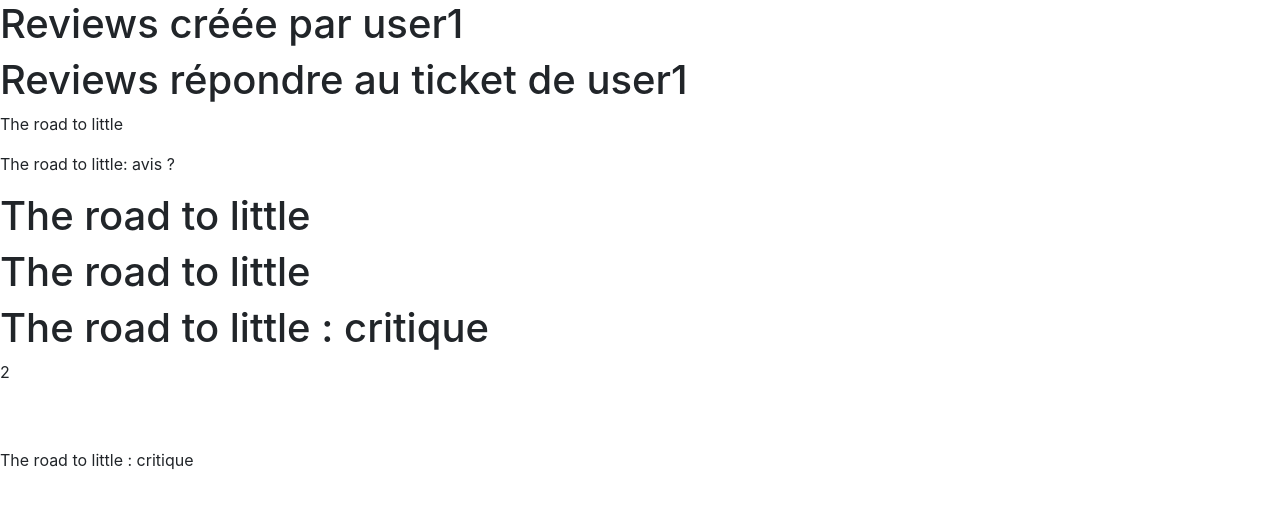
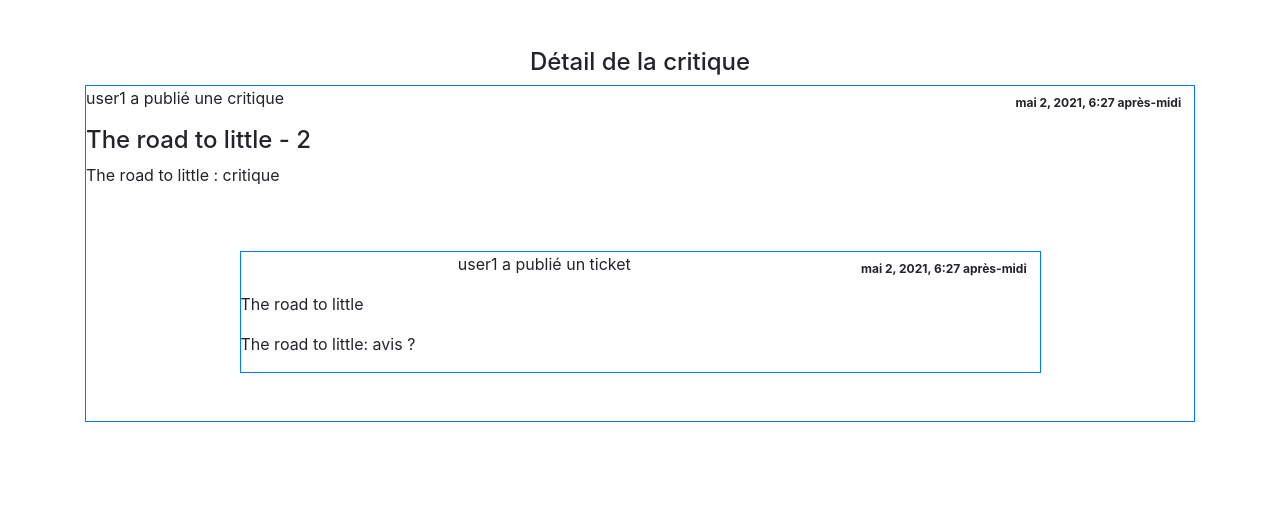
Before and after one commit to ThiHieuLUU/OCProject9, a Django app: page /reviews/12/ in a window 1280 px wide. Shown: the part 82-591 px from the top of the page. Run offline with Django 3.2, Linux system fonts and the light colour scheme; data comes from the database, SQL or seed files in the repository; both versions use the stored data as it was after the commit; some libraries are stand-ins or nearby versions.

Commit message:
Make review's delete, modify

```diff
--- a/book_review/reviews/templates/reviews/home.html
+++ b/book_review/reviews/templates/reviews/home.html
@@ -7,7 +7,6 @@
         <a class="btn btn-primary" href="{% url 'reviews:review-create' %}">Créer une critique</a>
     </div>
     <div class="container py-5">
-
         {% for post in posts %}
 			{% if post.content_type == 'TICKET' %}
 			{% include 'reviews/includes/ticket_snippet.html' %}
@@ -16,7 +15,6 @@
 			{% endif %}
         </br>
         </br>
-
         {% endfor %}
     </div>
 </div>
--- a/book_review/reviews/templates/reviews/review_delete.html
+++ b/book_review/reviews/templates/reviews/review_delete.html
@@ -1,7 +1,7 @@
 {% extends 'reviews/header.html' %}
 {% block content %}
     <form action='.' method='POST'>{% csrf_token %}
-        <h1>Do you want to delete the post "{{ object.title }}"?</h1>
-        <p><input type='submit' value='Yes' />  <a href='../'>Cancel</a></p>
+        <h1>Vous voulez supprimer la critique "{{ object.headline }}"?</h1>
+        <p><input type='submit' value='Oui' />  <a href='../'>Annuler</a></p>
     </form>
 {% endblock %}
--- a/book_review/reviews/templates/reviews/review_detail.html
+++ b/book_review/reviews/templates/reviews/review_detail.html
@@ -1,18 +1,26 @@
 {% extends 'reviews/header.html' %}
 {% block content %}
-    <h1> Reviews créée par {{ object.user }}</h1>
-    <h1> Reviews répondre au ticket de {{ object.ticket.user }}</h1>
-    {% with post=object.ticket %}
-        {% include 'reviews/includes/ticket_info_snippet.html' %}
-    {% endwith %}
-    {{ form.media }}
-    <h1>{{ object.ticket.title }}</h1>
-    <h1>{{ object.headline }}</h1>
-    <h1>{{ object.body }}</h1>
-    <p>{{ object.rating}}</p>
-    <img src="{{object.image.url}}">
-    <br/>
-    <br/>
-    {{object.body|safe}}
-<!--    <button>Créer une critique </button>-->
+
+{% with post=object %}
+<div class="container py-5">
+    <h4 class="text-center">Détail de la critique</h4>
+
+    <div class="border border-primary">
+        <p>{{post.user}} a publié une critique <span
+                class="badge badge-default float-right m-2">{{post.time_created}}</span></p>
+        {% include 'reviews/includes/review_info_snippet.html' %}
+
+        {% with post=object.ticket %}
+        <div class="container py-5 w-75" ALIGN='center'>
+            <div class="border border-primary">
+                <p>{{post.user}} a publié un ticket <span class="badge badge-default float-right m-2">{{post.time_created}}</span>
+                </p>
+                {% include 'reviews/includes/ticket_info_snippet.html' %}
+            </div>
+        </div>
+        {% endwith %}
+    </div>
+</div>
+{% endwith %}
+<!--{{object.body|safe}}-->
 {% endblock %}
--- a/book_review/reviews/templates/reviews/review_list.html
+++ b/book_review/reviews/templates/reviews/review_list.html
@@ -1,6 +1,7 @@
 {% extends 'reviews/header.html' %}
 {% block content %}
+     <h4>Liste de vos critiques</h4>
      {% for instance in object_list %}
-          <p>{{ instance.id }} - <a href='{{ instance.get_absolute_url }}'>{{ instance.headline }}</a></p>
+          <p>{{ forloop.counter }} - <a href='{{ instance.get_absolute_url }}'>{{ instance.headline }}</a></p>
      {% endfor %}
 {% endblock %}
--- a/book_review/reviews/templates/tickets/ticket_delete.html
+++ b/book_review/reviews/templates/tickets/ticket_delete.html
@@ -1,7 +1,7 @@
 {% extends 'reviews/header.html' %}
 {% block content %}
     <form action='.' method='POST'>{% csrf_token %}
-        <h1>Do you want to delete the post "{{ object.title }}"?</h1>
-        <p><input type='submit' value='Yes' />  <a href='../'>Cancel</a></p>
+        <h1>Vous voulez supprimer le ticket "{{ object.title }}"?</h1>
+        <p><input type='submit' value='Oui' />  <a href='../'>Annuler</a></p>
     </form>
 {% endblock %}
--- a/book_review/reviews/urls.py
+++ b/book_review/reviews/urls.py
@@ -23,6 +23,8 @@ urlpatterns = [
     path('reviews/create/', views.create_new_ticket_review_view, name='review-create'),
     path('reviews/list/', views.ReviewListView.as_view(), name='review-list'),
     path('reviews/<int:pk>/', views.ReviewDetailView.as_view(), name='review-detail'),
+    path('reviews/<int:pk>/update/', views.ReviewUpdateView.as_view(), name='review-update'),
+    path('reviews/<int:pk>/delete/', views.ReviewDeleteView.as_view(), name='review-delete'),
 
     path("own_posts/", views.own_posts_view, name="own-posts"),
     path("user_follows/", views.user_follows_view, name="user-follows"),
--- a/book_review/reviews/views.py
+++ b/book_review/reviews/views.py
@@ -209,6 +209,7 @@ class ReviewCreateView(CreateView):
 
         return super().form_valid(form)
 
+
 def create_new_ticket_review_view(request):
     if request.method == "POST":
         if request.POST.get("new_ticket_review") == "new_ticket_review":
@@ -219,7 +220,7 @@ def create_new_ticket_review_view(request):
                 print(ticket_form)
                 ticket = ticket_form.save(False)
                 ticket.user = user
-                ticket.save() # Pb with image
+                ticket.save()  # Pb with image
 
                 review = review_form.save(False)
                 review.ticket = ticket
@@ -261,24 +262,24 @@ class ReviewListView(ListView):
     template_name = 'reviews/review_list.html'
     queryset = Review.objects.all()
 
-#
+
 class ReviewDetailView(DetailView):
     template_name = 'reviews/review_detail.html'
     queryset = Review.objects.all()
-#
-#
-# class TicketUpdateView(UpdateView):
-#     template_name = 'tickets/ticket_create.html'
-#     form_class = TicketModelForm
-#     queryset = Ticket.objects.all()
-#
-#     def form_valid(self, form):
-#         return super().form_valid(form)
-#
-#
-# class TicketDeleteView(DeleteView):
-#     template_name = 'tickets/ticket_delete.html'
-#     queryset = Ticket.objects.all()
-#
-#     def get_success_url(self):
-#         return reverse('reviews:ticket-list')
+
+
+class ReviewUpdateView(UpdateView):
+    template_name = 'reviews/review_create.html'
+    form_class = ReviewModelForm
+    queryset = Review.objects.all()
+
+    def form_valid(self, form):
+        return super().form_valid(form)
+
+
+class ReviewDeleteView(DeleteView):
+    template_name = 'reviews/review_delete.html'
+    queryset = Review.objects.all()
+
+    def get_success_url(self):
+        return reverse('reviews:review-list')
```
Also changed, not shown: book_review/reviews/templates/reviews/includes/review_snippet.html (+1 -15 lines), book_review/reviews/templates/reviews/includes/review_snippet_without_border.html (added, +16 -0 lines), book_review/reviews/templates/reviews/own_posts.html (+14 -7 lines), book_review/db.sqlite3, book_review/media/images/1000_Places_to_See_Before_You_Die.jpg (added), book_review/media/images/Its_Only_the_Himalayas_ANchnOk.jpg (added), book_review/media/images/The_Great_Railway_Bazaar_uJwsUF6.jpg (added), book_review/media/images/Vagabonding_An_Uncommon_Guide_to_the_Art_of_Long-Term_World_Travel_8nGNqfm.jpg (added). Lines whose indentation alone changed are shown as unchanged.
